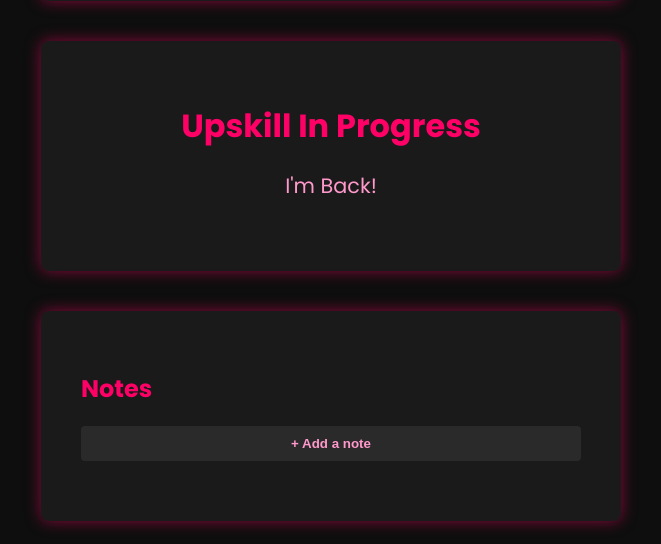
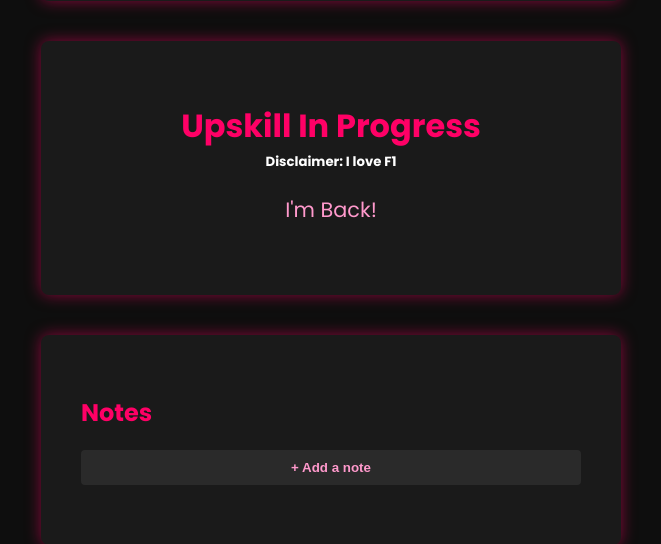
Before and after one commit to iamshanevictor/ComebackTime, a Flask app: page / in a window 1280 px wide. Shown: the part 520-1064 px from the top of the page, without its empty margins (309-970 px from the left). Run offline with Flask 3, Linux system fonts and the light colour scheme; data that the repository does not hold is empty; parts of the project's set-up code (start-up, migrations or seed data) failed here and were passed over.

Commit message:
spacing adjustment

```diff
--- a/templates/index.html
+++ b/templates/index.html
@@ -34,6 +34,13 @@
         width: 80%;
         max-width: 500px;
         margin: 40px auto;
+      }
+      .container h1 {
+        margin-bottom: 0.1rem; /* Adjust as needed */
+      }
+
+      .container h5 {
+        margin-top: 0; /* Remove extra top margin */
       }
       /* Profile Container */
       .profile-container {
@@ -213,6 +220,7 @@
     <!-- Countdown Container -->
     <div class="container">
       <h1>Upskill In Progress</h1>
+      <h5>Disclaimer: I love F1</h5>
       <div class="countdown" id="countdown"></div>
     </div>
 
```
Also changed, not shown: app.py (line endings or trailing spaces).
